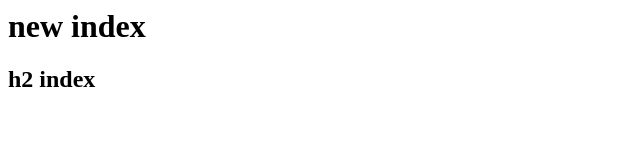
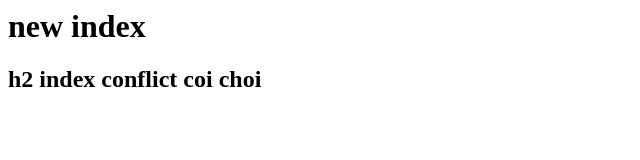
Before and after one commit to imsohuy/git-project, a plain HTML site: page index.html in a window 1280 px wide. Shown: the whole page, without its empty margins (0-640 px from the left). Drawn offline with Linux system fonts and the light colour scheme.

Commit message:
conflict

```diff
--- a/index.html
+++ b/index.html
@@ -1,2 +1,2 @@
 <h1>new index</h1>
-<h2>h2 index</h2>
+<h2>h2 index conflict coi choi</h2>
```
